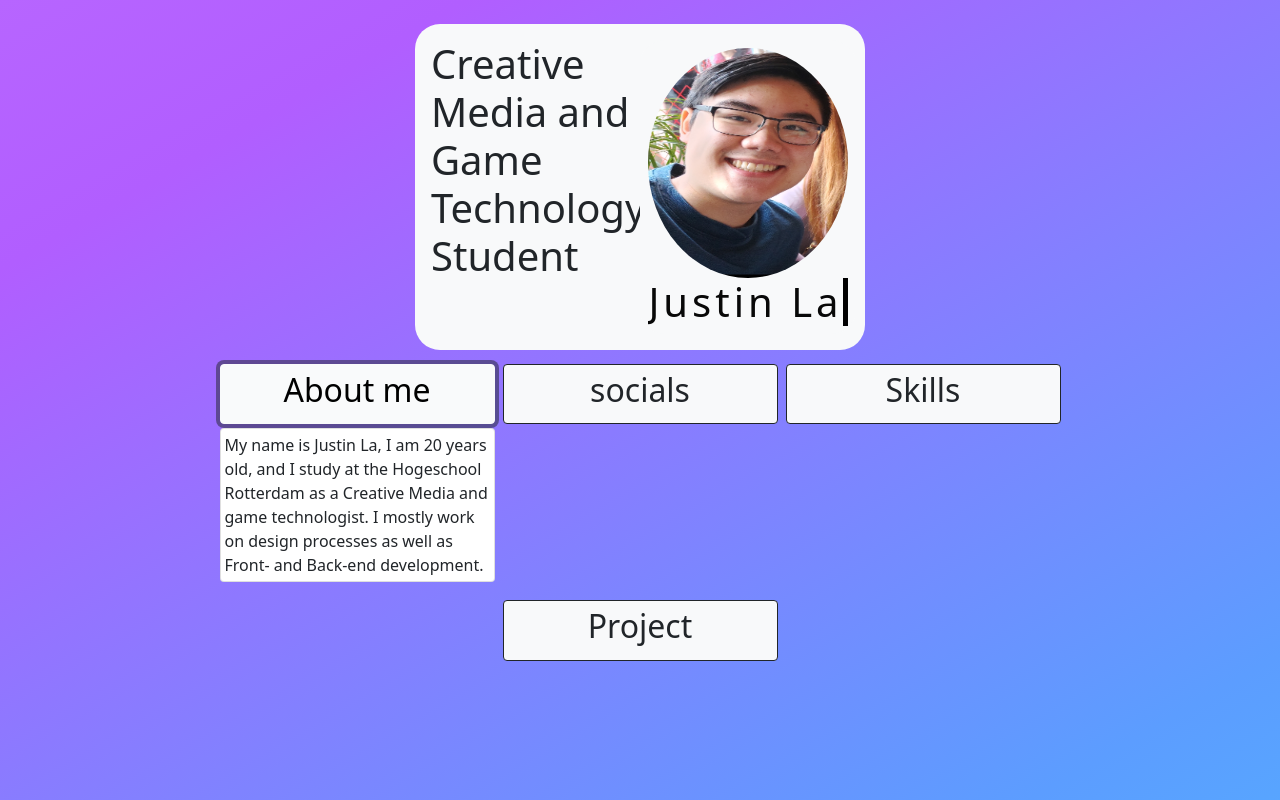
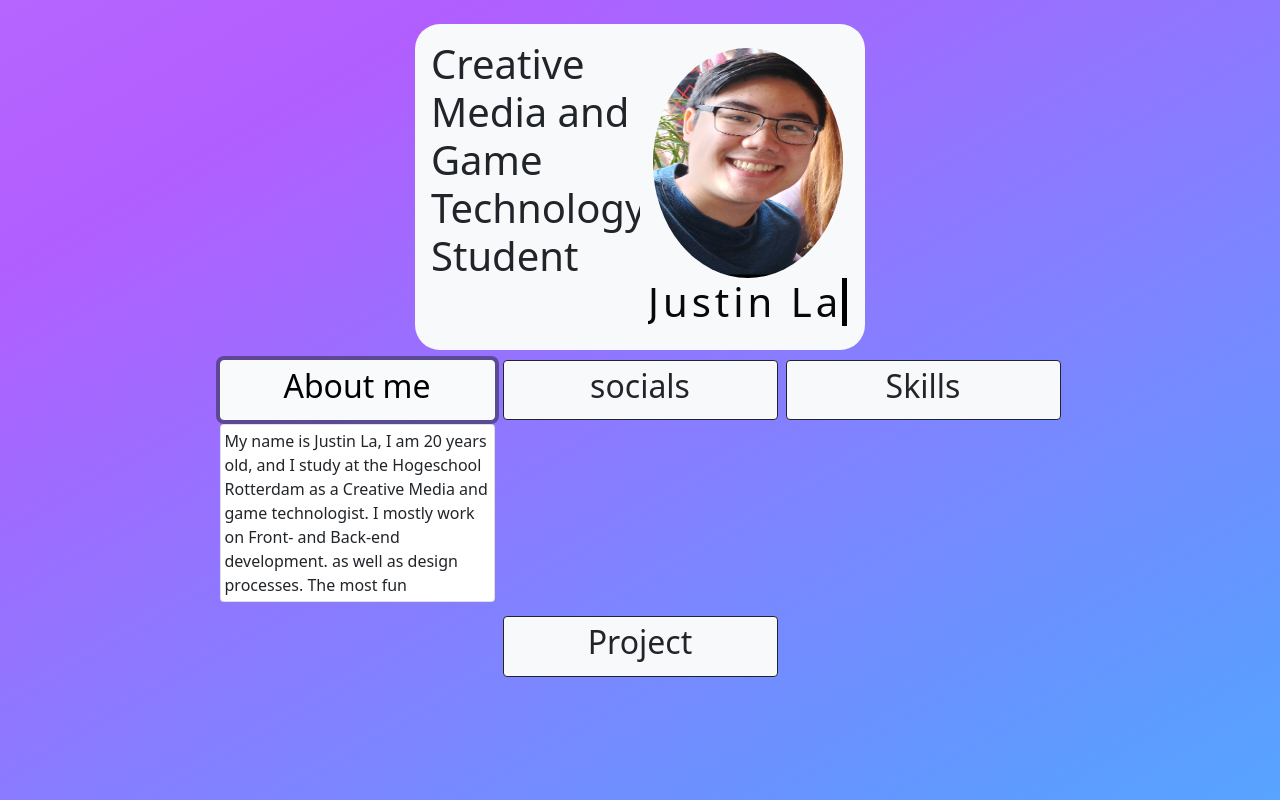
Before and after one commit to 74WIN/Portfolio, a plain HTML site: page home.html in a window 1280 px wide. Both pictures are taken after a click on the button "About me". Drawn offline with nearby package versions, Linux system fonts and the light colour scheme.

Commit message:
changed css

```diff
--- a/home.html
+++ b/home.html
@@ -27,7 +27,7 @@
       </div>
     </div>
   </div>
-    <main class="p-1">
+    <main class="">
     <div id="mySections" class="">
       <section>
         <div id="aboutMe">
@@ -37,8 +37,8 @@
           <div class="collapse" id="collapseOne">
             <div id="aboutCard" class="card cardWidth card-body p-1 m-auto mb-1">
               My name is Justin La, I am 20 years old, and I study at the Hogeschool Rotterdam
-              as a Creative Media and game technologist. I mostly work on
-              design processes as well as Front- and Back-end development.
+              as a Creative Media and game technologist. I mostly work on Front- and Back-end development.
+              as well as design processes. The most fun
             </div>
           </div>
         </div>
--- a/style.css
+++ b/style.css
@@ -41,7 +41,7 @@ width: 275px;
 }
 
 #me{
-  width: 200px;
+  width: 190px;
   height: 230px;
 }
 #border-me{
@@ -51,9 +51,9 @@ width: 275px;
 }
 
 #intro{
-margin-top: 10px;
-width: 450px;
-border-radius: 25px;
+  margin-top: 10px;
+  width: 450px;
+  border-radius: 25px;
 }
 
 section{
@@ -64,7 +64,7 @@ section{
   display: flex;
   flex-wrap: wrap;
   justify-content: center;
- padding: 10px;
+  padding: 10px;
 }
 
 #aboutMe #Socials #Skill{
```
